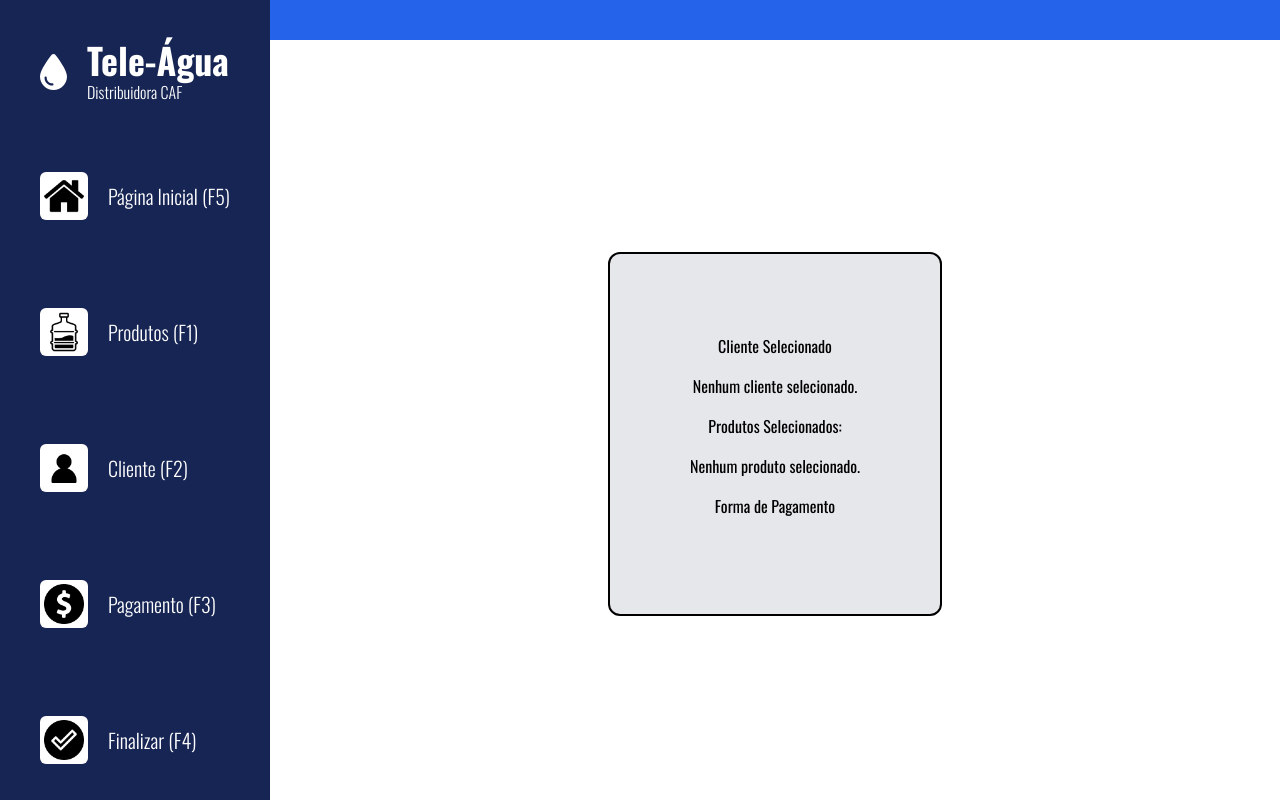
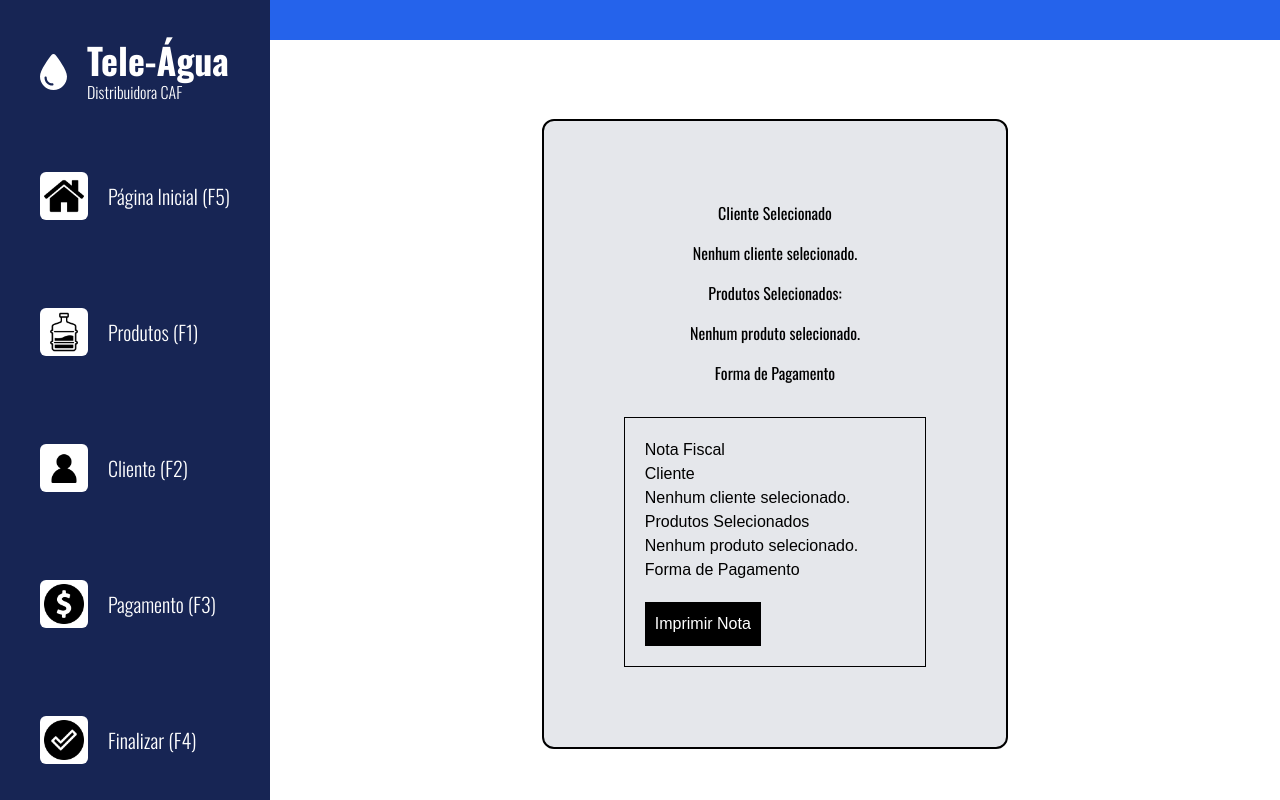
Before and after one commit to brenodacruz/teleagua, a React (Create React App) app: page /pedido in a window 1280 px wide. Built offline with nearby package versions, Linux system fonts and the light colour scheme.

Commit message:
Imprimir nota fiscal

```diff
--- /dev/null
+++ b/src/components/Nota.js
@@ -0,0 +1,82 @@
+import React from 'react';
+
+export default function NotaFiscal({ cliente, produtos, pagamento }) {
+    const handleImprimir = () => {
+        window.print(); // Chama a função de impressão do navegador
+    };
+
+    return (
+        <div className="nota">
+            <h1>Nota Fiscal</h1>
+            <h2>Cliente</h2>
+            {cliente ? (
+                <div>
+                    <p><strong>Nome:</strong> {cliente.nome}</p>
+                    <p><strong>Endereço:</strong> {cliente.endereco}</p>
+                    <p><strong>Telefone 1:</strong> {cliente.telefone1}</p>
+                    {cliente.telefone2 && <p><strong>Telefone 2:</strong> {cliente.telefone2}</p>}
+                    {cliente.telefone3 && <p><strong>Telefone 3:</strong> {cliente.telefone3}</p>}
+                </div>
+            ) : (
+                <p>Nenhum cliente selecionado.</p>
+            )}
+
+            <h2>Produtos Selecionados</h2>
+            {produtos.length > 0 ? (
+                produtos.map(produto => (
+                    <div key={produto.id}>
+                        <p>{produto.nome} - Quantidade: {produto.quantidade}</p>
+                    </div>
+                ))
+            ) : (
+                <p>Nenhum produto selecionado.</p>
+            )}
+
+            <h2>Forma de Pagamento</h2>
+            {pagamento ? (
+                <p>{pagamento}</p>
+            ) : (
+                <p>Nenhuma forma de pagamento selecionada.</p>
+            )}
+
+            <button onClick={handleImprimir} className="imprimir">
+                Imprimir Nota
+            </button>
+
+            <style jsx>{`
+                .nota {
+                    padding: 20px;
+                    border: 1px solid #000;
+                    width: 8cm; /* Tamanho da nota */
+                    margin: 0 auto;
+                    text-align: left;
+                    font-family: Arial, sans-serif;
+                    position: relative;
+                }
+                .imprimir {
+                    margin-top: 20px;
+                    background-color: #000;
+                    color: #fff;
+                    border: none;
+                    padding: 10px;
+                    cursor: pointer;
+                }
+
+                @media print {
+                    body * {
+                        visibility: hidden; /* Oculta todo o conteúdo da página */
+                    }
+                    .nota, .nota * {
+                        visibility: visible; /* Apenas a nota e seus elementos são visíveis */
+                    }
+                    .nota {
+                        position: absolute; /* Garante que a nota ocupe toda a área visível na impressão */
+                        top: 0;
+                        left: 0;
+                        width: 8cm; /* Largura da nota */
+                    }
+                }
+            `}</style>
+        </div>
+    );
+}
--- a/src/layout/PedidoContext.js
+++ b/src/layout/PedidoContext.js
@@ -1,7 +1,9 @@
+import NotaFiscal from "../components/Nota";
+
 export default function PedidoContext() {
     const cliente = JSON.parse(localStorage.getItem('cliente'));
     const produtosSelecionados = JSON.parse(localStorage.getItem('produtosSelecionados')) || []; // Recupera os produtos
-    const pagamento = JSON.parse(localStorage.getItem('pagamento')) || []; // Recupera os produtos
+    const pagamento = JSON.parse(localStorage.getItem('pagamento')) || []; // Recupera o pagamento
 
     return (
         <div className="flex h-screen w-full justify-center items-center pl-[270px] pt-[68px]">
@@ -18,6 +20,7 @@ export default function PedidoContext() {
                 ) : (
                     <p>Nenhum cliente selecionado.</p>
                 )}
+
                 <h1>Produtos Selecionados:</h1>
                 {produtosSelecionados.length > 0 ? (
                     produtosSelecionados.map(produto => (
@@ -28,6 +31,7 @@ export default function PedidoContext() {
                 ) : (
                     <p>Nenhum produto selecionado.</p>
                 )}
+
                 <h1>Forma de Pagamento</h1>
                 {pagamento ? (
                     <div>
@@ -36,6 +40,9 @@ export default function PedidoContext() {
                 ) : (
                     <p>Nenhuma forma de pagamento selecionada.</p>
                 )}
+
+                {/* Renderizando o componente NotaFiscal */}
+                <NotaFiscal cliente={cliente} produtos={produtosSelecionados} pagamento={pagamento} />
             </section>
         </div>
     );
```
